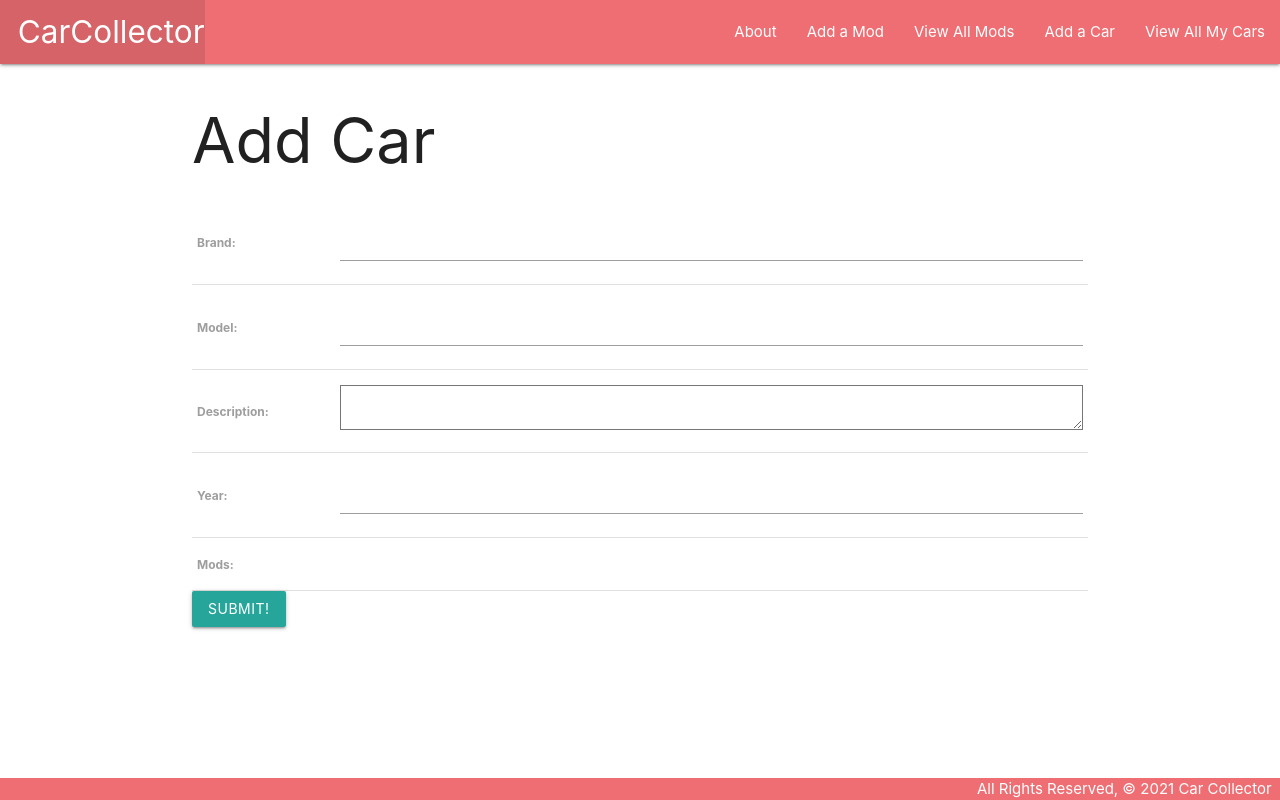
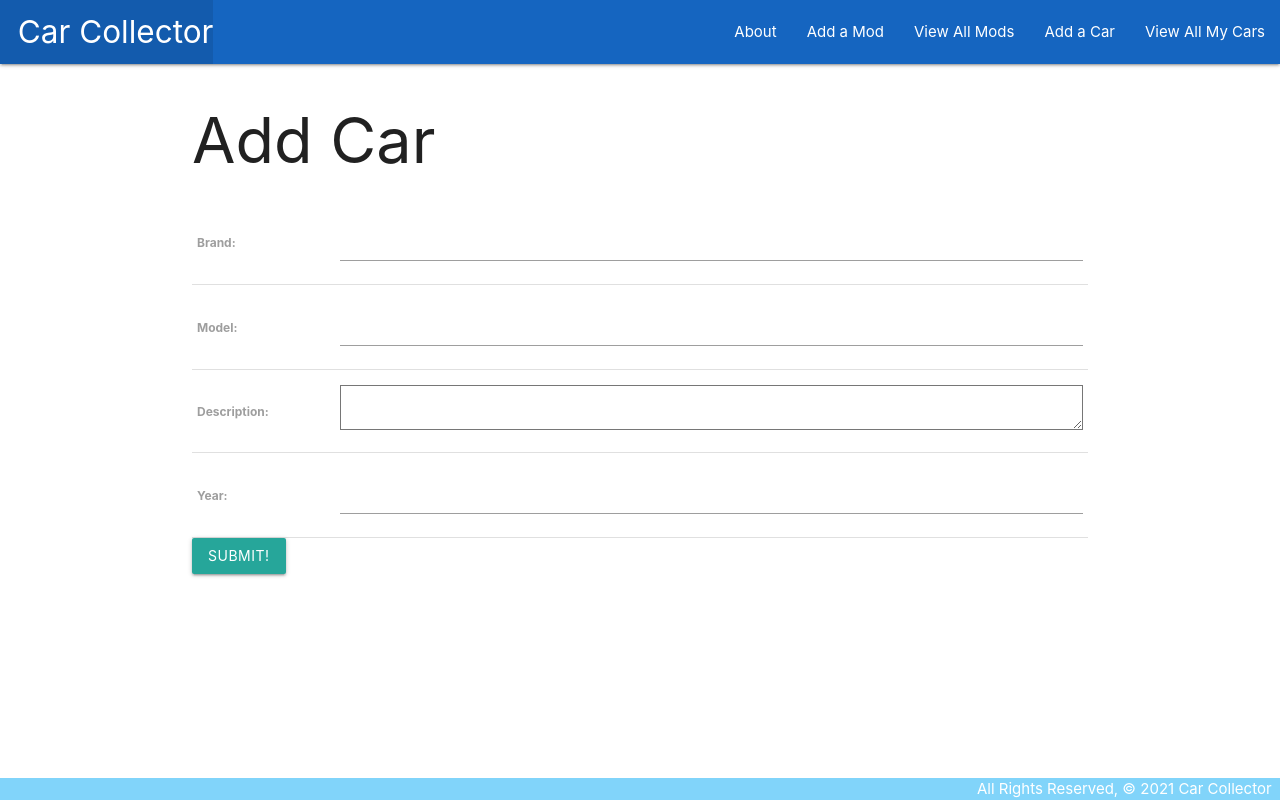
Before and after one commit to chris-gallegos/carcollector, a Django app: page /cars/create/ in a window 1280 px wide. Run offline with Django 4.2, Linux system fonts and the light colour scheme; data that the repository does not hold is empty.

Commit message:
added many to many relationship

```diff
--- a/main_app/templates/base.html
+++ b/main_app/templates/base.html
@@ -14,9 +14,9 @@
 <body>
   <header class="navbar-fixed">
     <nav>
-      <div class="nav-wrapper">
+      <div class="nav-wrapper blue darken-3">
         <ul>
-          <li><a href="{% url 'home' %}" class="left brand-logo">&nbsp;&nbsp;CarCollector</a></li>
+          <li><a href="{% url 'home' %}" class="left brand-logo">&nbsp;&nbsp;Car Collector</a></li>
         </ul>
         <ul class="right">
           <li><a href="{% url 'about' %}">About</a></li>
@@ -32,7 +32,7 @@
     {% block content %}
     {% endblock %}
   </main>
-  <footer class="page-footer">
+  <footer class="page-footer light-blue lighten-3">
     <div class="right">All Rights Reserved, &copy; 2021 Car Collector &nbsp;</div>
   </footer>
 </body>
--- a/main_app/urls.py
+++ b/main_app/urls.py
@@ -15,4 +15,5 @@
     path('mods/create/', views.ModCreate.as_view(), name='mods_create'),
     path('mods/<int:pk>/update/', views.ModUpdate.as_view(), name='mods_update'),
     path('mods/<int:pk>/delete/', views.ModDelete.as_view(), name='mods_delete'),
+    path('cars/<int:car_id>/assoc_mod/<int:mod_id>/', views.assoc_mod, name='assoc_mod'),
 ]
--- a/main_app/views.py
+++ b/main_app/views.py
@@ -18,10 +18,14 @@
 
 def cars_detail(request, car_id):
   car = Car.objects.get(id=car_id)
+  id_list = car.mods.all().values_list('id')
+  mods_car_doesnt_have = Mod.objects.exclude(id__in=id_list)
   show_form = ShowForm()
   return render(request, 'cars/detail.html', {
-    'car': car, 'show_form': show_form
-    })
+    'car': car, 'show_form': show_form,
+    'mods': mods_car_doesnt_have
+  })
+
 
 def add_show(request, car_id):
   form = ShowForm(request.POST)
@@ -31,10 +35,15 @@
     new_show.save()
   return redirect('detail', car_id=car_id)
 
+def assoc_mod(request, car_id, mod_id):
+  Car.objects.get(id=car_id).mods.add(mod_id)
+  return redirect('detail', car_id=car_id)
+
+
 
 class CarCreate(CreateView):
   model = Car
-  fields = '__all__'
+  fields = 'brand', 'model', 'description', 'year'
 
 class CarUpdate(UpdateView):
   model = Car
```
Also changed, not shown: main_app/templates/cars/detail.html (+45 -1 lines).
